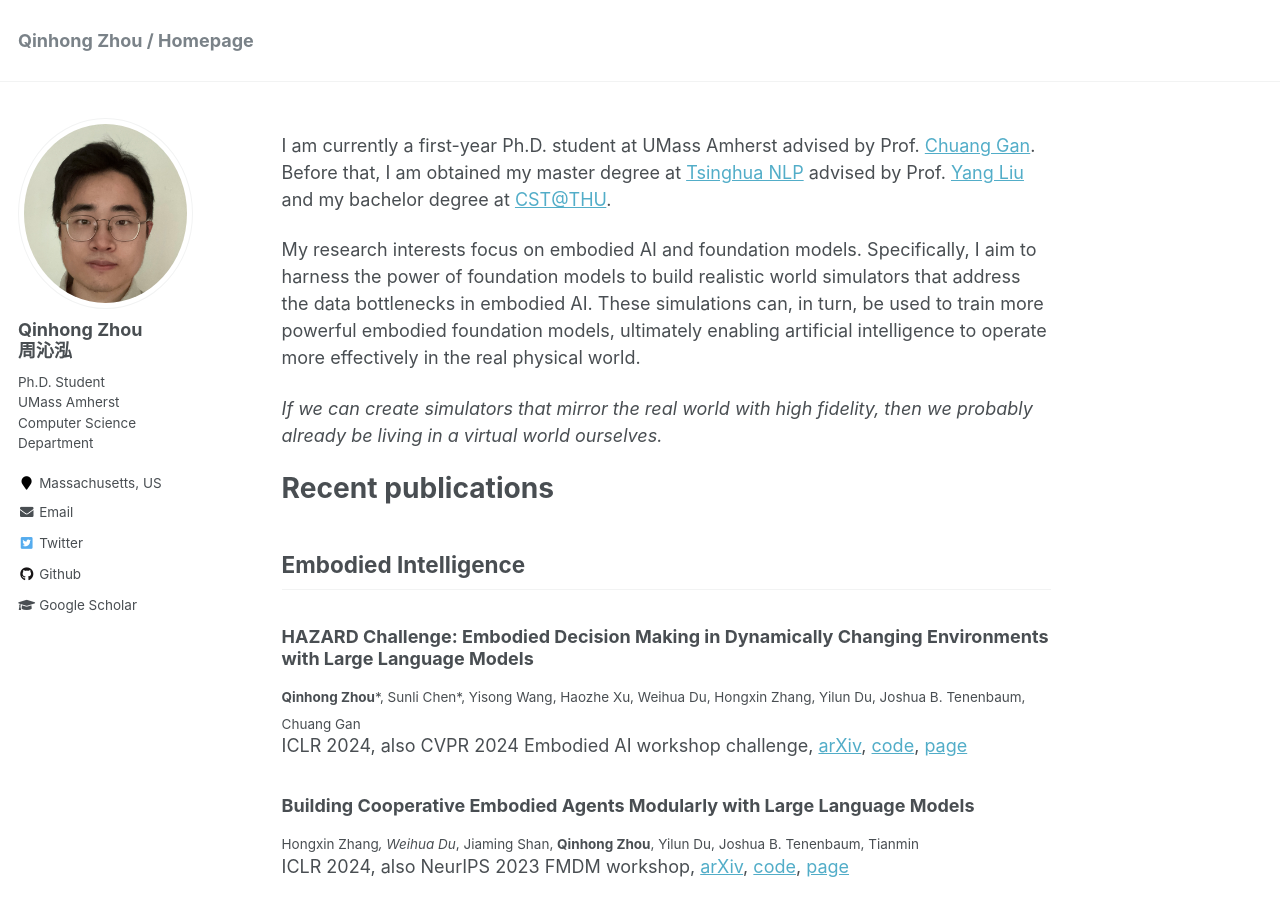
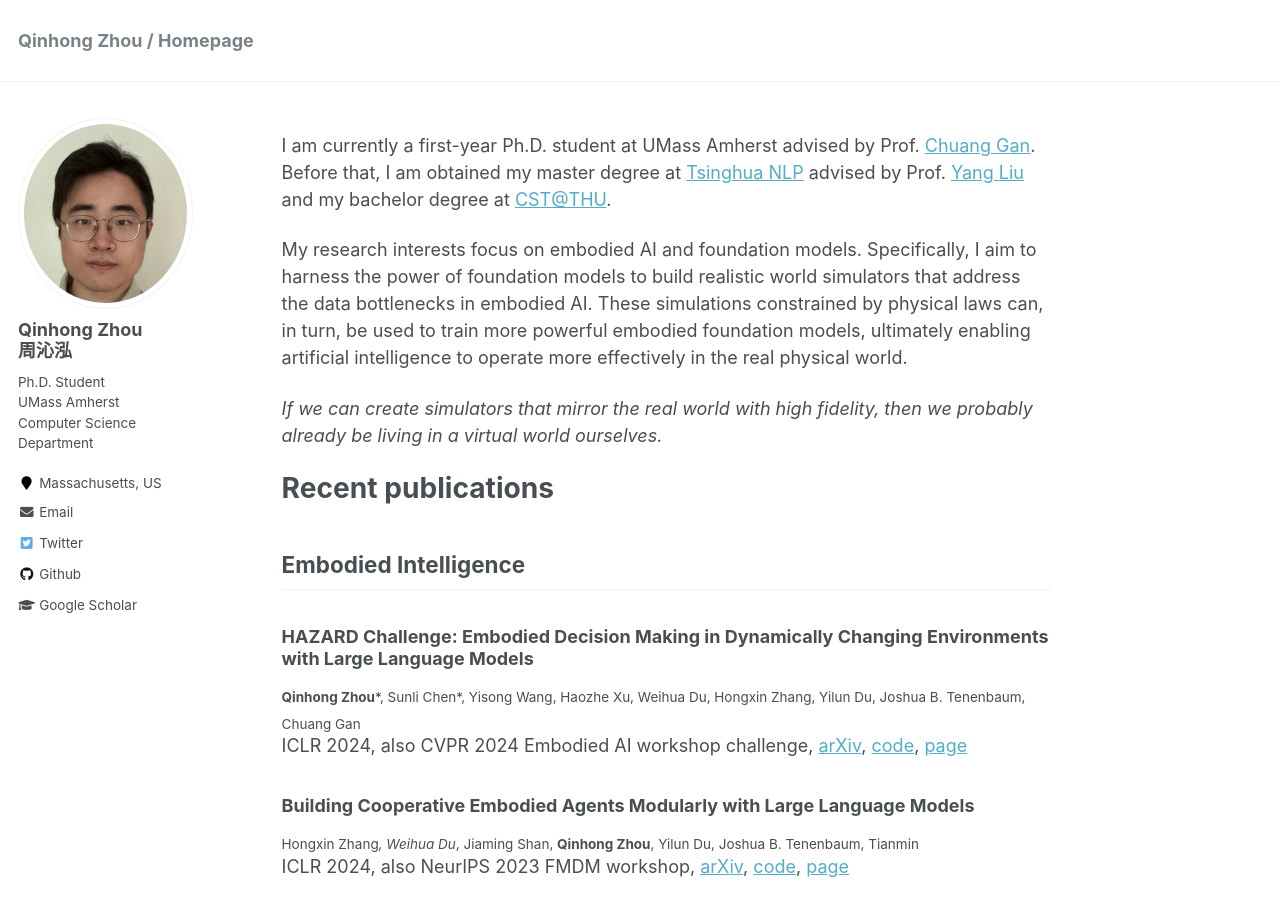
Before and after one commit to zhouqqhh/zhouqqhh.github.io, a Jekyll site: the page built from _pages/about.md, in a window 1280 px wide and 900 px high. Built offline with Jekyll 4.4.1, drawn with Linux system fonts in a browser that asks for light colours.

Commit message:
Update about.md

```diff
--- a/_pages/about.md
+++ b/_pages/about.md
@@ -10,7 +10,7 @@ redirect_from:
 
 I am currently a first-year Ph.D. student at UMass Amherst advised by Prof. [Chuang Gan](https://people.csail.mit.edu/ganchuang/). Before that, I am obtained my master degree at [Tsinghua NLP](http://nlp.csai.tsinghua.edu.cn/) advised by Prof. [Yang Liu](http://nlp.csai.tsinghua.edu.cn/~ly/) and my bachelor degree at [CST@THU](https://www.cs.tsinghua.edu.cn/csen/).
 
-My research interests focus on embodied AI and foundation models. Specifically, I aim to harness the power of foundation models to build realistic world simulators that address the data bottlenecks in embodied AI. These simulations can, in turn, be used to train more powerful embodied foundation models, ultimately enabling artificial intelligence to operate more effectively in the real physical world.
+My research interests focus on embodied AI and foundation models. Specifically, I aim to harness the power of foundation models to build realistic world simulators that address the data bottlenecks in embodied AI. These simulations constrained by physical laws can, in turn, be used to train more powerful embodied foundation models, ultimately enabling artificial intelligence to operate more effectively in the real physical world.
 
 *If we can create simulators that mirror the real world with high fidelity, then we probably already be living in a virtual world ourselves.*
 
```
